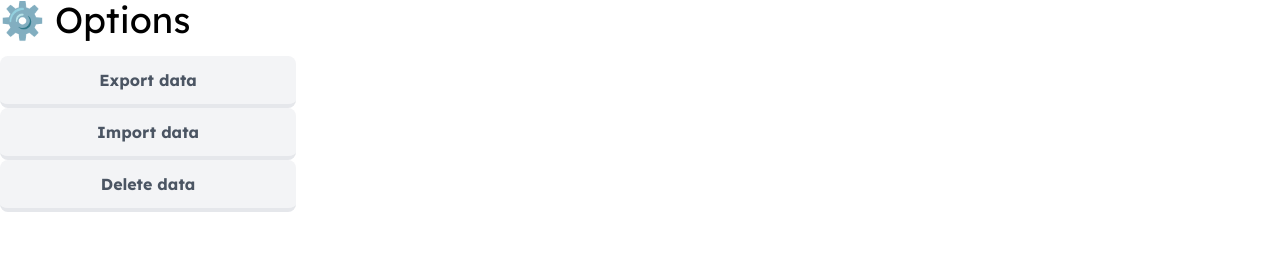
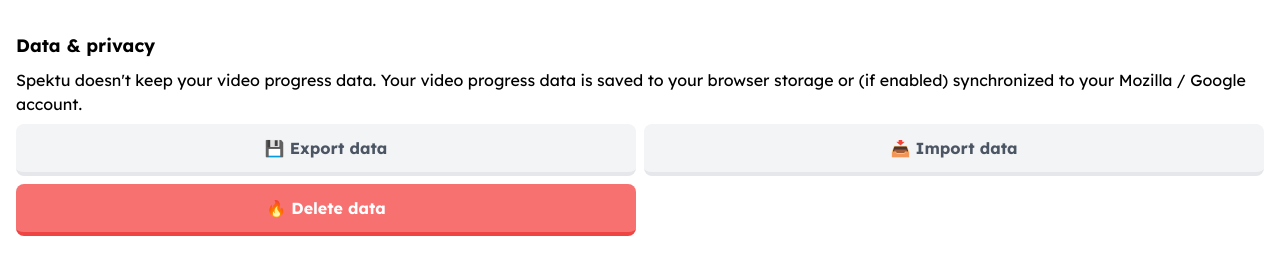
Before and after one commit to mitsuzavr/spektu, a browser extension: page src/pages/options.html in a window 1280 px wide. Drawn offline with Linux system fonts and the light colour scheme.

Commit message:
:sparkles: Add options page
Add options page including export, import & delete data options.

```diff
--- a/src/pages/options.html
+++ b/src/pages/options.html
@@ -10,34 +10,42 @@
     <link rel="stylesheet" href="../../dist/styles/styles.css" />
   </head>
   <body>
-    <h1 class="text-4xl">⚙️ Options</h1>
+    <div class="container mx-auto px-4 py-8 grid gap-4">
+      <!-- Data & privacy -->
+      <div class="grid gap-2">
+        <h2 class="text-lg font-bold">Data & privacy</h2>
+        <p>
+          Spektu doesn't keep your video progress data. Your video progress data
+          is saved to your browser storage or (if enabled) synchronized to your
+          Mozilla / Google account.
+        </p>
 
-    <div class="py-2 grid gap-2"></div>
+        <div class="grid grid-cols-1 md:grid-cols-2 gap-2">
           <a id="export-data-btn">
             <button
-        class="transition ease-in-out delay-100 duration-300 bg-gray-100 hover:bg-gray-200 text-gray-600 font-bold py-3 px-4 border-b-4 border-gray-200 hover:border-gray-300 rounded-lg w-full inline-flex justify-center items-center"
+              class="transition ease-in-out delay-100 duration-300 bg-gray-100 hover:bg-gray-200 text-gray-600 font-bold py-3 px-4 border-b-4 border-gray-200 hover:border-gray-300 rounded-lg w-full inline-flex justify-center items-center cursor-pointer"
             >
-        Export data
+              💾 Export data
             </button>
           </a>
 
           <input type="file" id="import-data-btn" class="hidden" />
           <label
             for="import-data-btn"
-      class="transition ease-in-out delay-100 duration-300 bg-gray-100 hover:bg-gray-200 text-gray-600 font-bold py-3 px-4 border-b-4 border-gray-200 hover:border-gray-300 rounded-lg w-full inline-flex justify-center items-center"
+            class="transition ease-in-out delay-100 duration-300 bg-gray-100 hover:bg-gray-200 text-gray-600 font-bold py-3 px-4 border-b-4 border-gray-200 hover:border-gray-300 rounded-lg w-full inline-flex justify-center items-center cursor-pointer"
           >
-      <!-- <button
-      > -->
-      Import data
-      <!-- </button> -->
+            📥 Import data
           </label>
 
           <button
             id="delete-data-btn"
-      class="transition ease-in-out delay-100 duration-300 bg-gray-100 hover:bg-gray-200 text-gray-600 font-bold py-3 px-4 border-b-4 border-gray-200 hover:border-gray-300 rounded-lg w-full inline-flex justify-center items-center"
+            class="transition ease-in-out delay-100 duration-300 bg-red-400 hover:bg-red-500 text-white font-bold py-3 px-4 border-b-4 border-red-500 hover:border-red-600 rounded-lg w-full inline-flex justify-center items-center cursor-pointer"
           >
-      Delete data
+            🔥 Delete data
           </button>
+        </div>
+      </div>
+    </div>
 
     <!-- Scripts -->
     <script src="../scripts/options.js"></script>
--- a/src/styles/globals.css
+++ b/src/styles/globals.css
@@ -12,7 +12,7 @@
   font-family: "Lexend Deca";
 }
 
-html,
-body {
+.popup {
   width: 296px;
+
 }
```
Also changed, not shown: src/pages/popup.html (+1 -1 lines), dist/styles/styles.css. Lines whose indentation alone changed are shown as unchanged.
